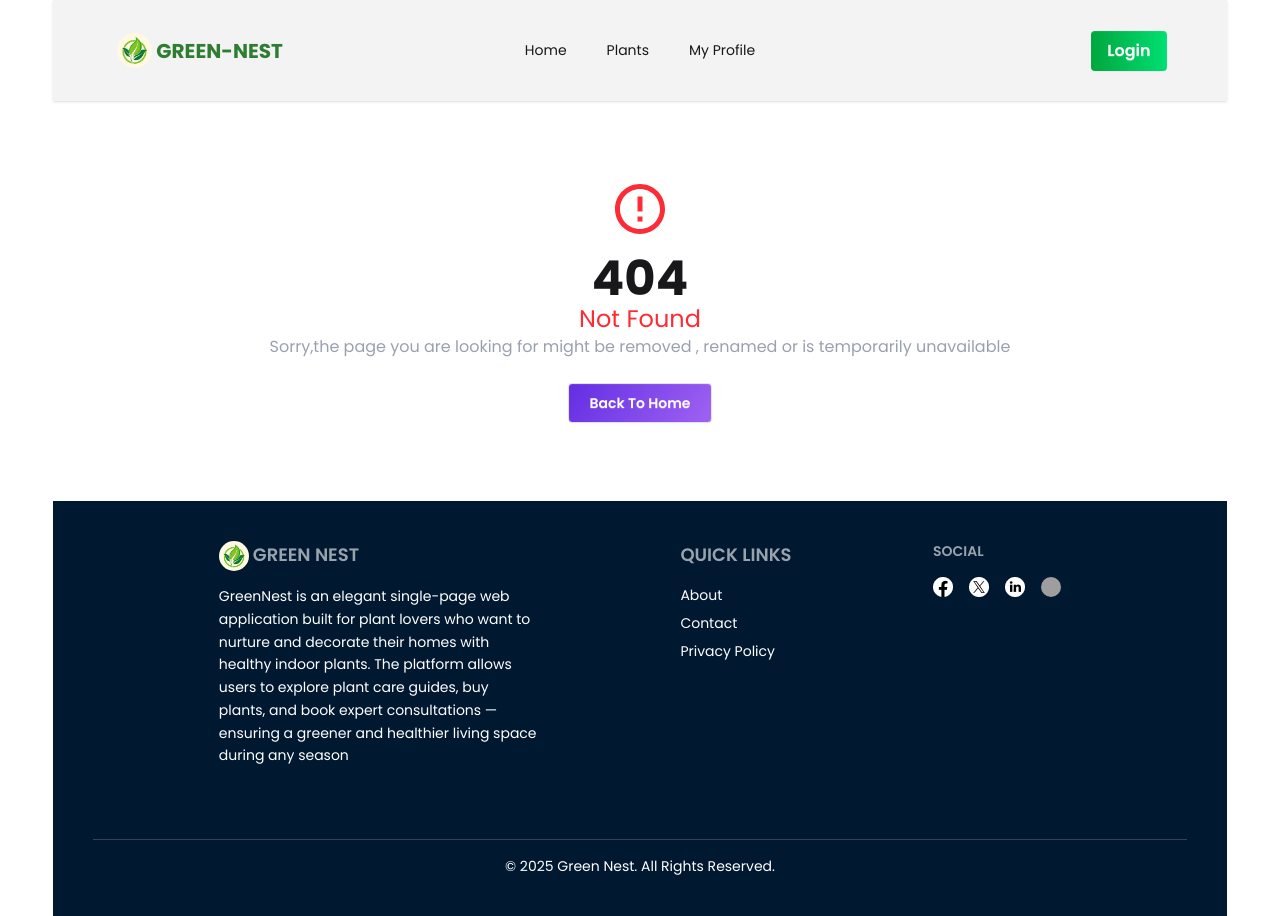
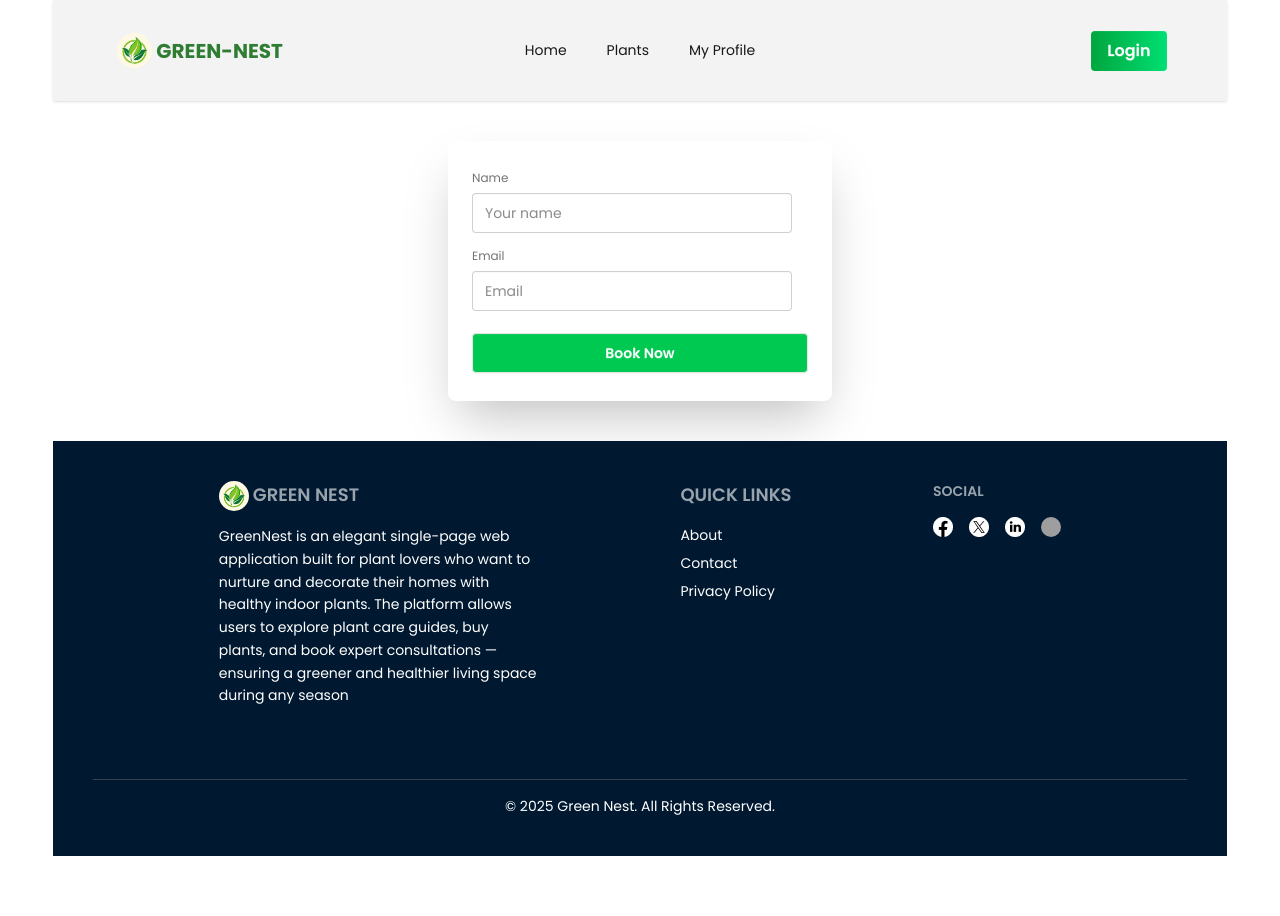
Before and after one commit to badsha103868/my-green-nest-a09, a React (Vite) app: page /formPage in a window 1280 px wide. After the commit the page ends 856 px from the top, so only its background shows below. Built offline with nearby package versions, Linux system fonts and the light colour scheme; grey boxes are pictures that could not be loaded.

Commit message:
added book now form validation and successful toast

```diff
--- a/package.json
+++ b/package.json
@@ -17,6 +17,7 @@
     "react-dom": "^19.1.1",
     "react-icons": "^5.5.0",
     "react-router": "^7.9.4",
+    "react-toastify": "^11.0.5",
     "swiper": "^12.0.3",
     "tailwindcss": "^4.1.15"
   },
--- a/src/Components/PlantsDetailsCard.jsx
+++ b/src/Components/PlantsDetailsCard.jsx
@@ -1,17 +1,18 @@
 import React from 'react';
 import { FaStar } from 'react-icons/fa';
+import { Link } from 'react-router';
 
 const PlantsDetailsCard = ({ plants }) => {
   const { plantName, image, price, rating, availableStock, description } = plants;
 
   return (
-    <div className="max-w-3xl mx-auto bg-white rounded-2xl shadow-lg overflow-hidden mt-5 md:mt-10 border border-gray-100">
+    <div className="max-w-3xl mx-auto bg-white rounded-2xl shadow-lg overflow-hidden mt-5 md:mt-10 ">
       {/* Full Image Display */}
       <div className="bg-gray-100 flex justify-center items-center p-4">
         <img
           src={image}
           alt={plantName}
-          className="w-full h-[120vh] object-cover rounded-xl"
+          className="w-full  object-contain rounded-xl"
         />
       </div>
 
@@ -40,9 +41,9 @@ const PlantsDetailsCard = ({ plants }) => {
         <p className="text-gray-700 leading-relaxed">{description}</p>
 
         {/* Add to Cart Button */}
-        <button className='btn bg-green-600 hover:bg-green-700 w-full mt-4 py-3 rounded-xl text-white font-semibold text-xl'>
+        <Link to='/formPage' className='btn bg-green-600 hover:bg-green-700 w-full mt-4 py-3 rounded-xl text-white font-semibold text-xl'>
            Book Consultation
-        </button>
+        </Link>
       </div>
     </div>
   );
--- /dev/null
+++ b/src/Pages/FormPage.jsx
@@ -0,0 +1,58 @@
+import React, { useState } from 'react';
+import { toast } from 'react-toastify';
+
+const FormPage = () => {
+  const [error, setError] = useState('');
+
+  const handleBookNow = (e)=>{
+    e.preventDefault();
+    console.log("form submitted")
+    const name = e.target.name.value;
+    const email = e.target.email.value;
+    console.log(name, email)
+    if(name.length<6){
+       setError("Name should be 6 character or more")
+       return;
+    }
+    else{
+      setError('')
+    }
+    toast("Booked Successful !")
+    e.target.reset();
+
+  }
+
+
+  return (
+    <div className='flex justify-center items-center my-10'>
+       <div className="card bg-base-100 w-full max-w-sm shrink-0 shadow-2xl">
+      <div className="card-body">
+        <form onSubmit={handleBookNow} className="fieldset">
+          {/* Name */}
+          <label className="label">Name</label>
+          <input
+          type="text"
+          className="input"
+          name='name'
+           placeholder="Your name" />
+           {
+            error && <p className="text-red-500">{error}</p>
+           }
+           {/* Email */}
+          <label className="label mt-2">Email</label>
+          <input
+          type="email"
+          className="input"
+          name='email'
+          placeholder="Email" />
+
+
+          <button className="btn bg-green-500 text-white mt-4">Book Now</button>
+        </form>
+      </div>
+    </div>
+    </div>
+  );
+};
+
+export default FormPage;
--- a/src/Root/Root.jsx
+++ b/src/Root/Root.jsx
@@ -3,6 +3,7 @@ import React from 'react';
 import { Outlet, } from 'react-router';
 import Navbar from '../Components/Navbar';
 import Footer from '../Components/Footer';
+import { ToastContainer } from 'react-toastify';
 
 
 const Root = () => {
@@ -13,6 +14,21 @@ const Root = () => {
       <Navbar></Navbar>
        <Outlet ></Outlet>
        <Footer></Footer>
+
+
+
+         {/* ToastContainer */}
+      <ToastContainer
+        position="top-right"
+        autoClose={2000}
+        hideProgressBar={false}
+        newestOnTop={false}
+        closeOnClick
+        rtl={false}
+        pauseOnFocusLoss
+        draggable
+        pauseOnHover
+      />
     </div>
   );
 };
--- a/src/Routes/Routes.jsx
+++ b/src/Routes/Routes.jsx
@@ -5,6 +5,7 @@ import Plants from "../Pages/Plants";
 import MyProfile from "../Pages/MyProfile";
 import ErrorPage from "../ErrorPage/ErrorPage";
 import PlantsDetails from "../Pages/PlantsDetails";
+import FormPage from "../Pages/FormPage";
 
 const router = createBrowserRouter([
   {
@@ -32,6 +33,10 @@ const router = createBrowserRouter([
         element: <MyProfile></MyProfile>
       },
       {
+         path: '/formPage',
+         element: <FormPage></FormPage>
+      },
+      {
         path: "*",
         element: <ErrorPage></ErrorPage>
       }
```
Also changed, not shown: 1 other file (tests, documents, lock files or other folders).
